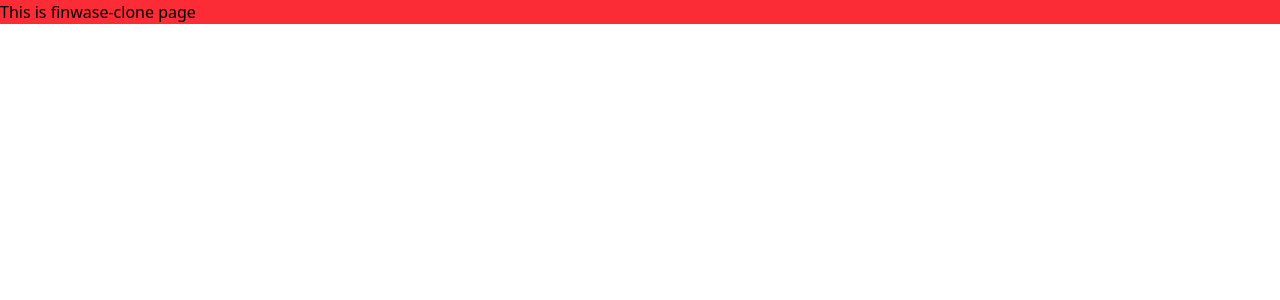
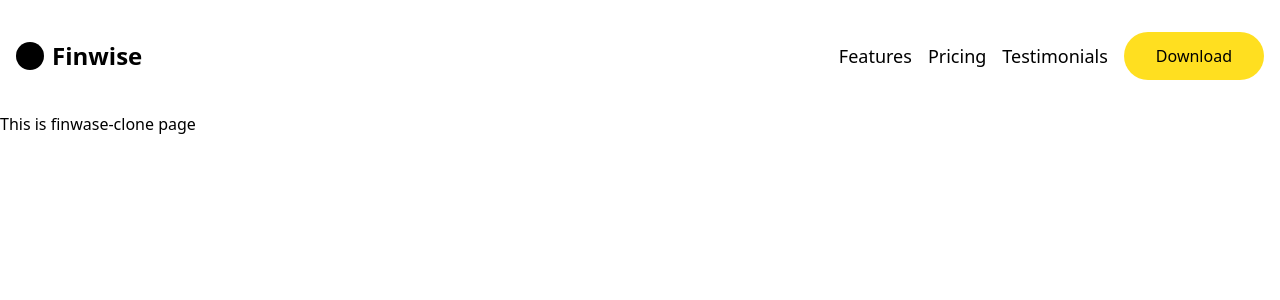
Before and after one commit to codehass/finwise-clone, a Next.js app: page / in a window 1280 px wide. Shown: the top 300 px of the page. Built offline with nearby package versions, Linux system fonts and the light colour scheme.

Commit message:
add Navbar

```diff
--- a/app/page.tsx
+++ b/app/page.tsx
@@ -1,8 +1,10 @@
 import Image from "next/image";
+import Navbar from "./ui/Navbar";
 
 export default function Home() {
   return (
-    <div className="bg-red-500">
+    <div >
+      <Navbar />
       This is finwase-clone page
     </div>
   );
--- /dev/null
+++ b/app/ui/Navbar.tsx
@@ -0,0 +1,21 @@
+import Link from "next/link";
+
+
+export default function Navbar() {
+  return (
+    <nav className="flex items-center justify-between py-8 px-4">
+      <div className="flex items-center justify-center gap-2">
+        <p className="w-7 h-7 bg-black rounded-full">.</p>
+        <p className="text-2xl font-bold">Finwise</p>
+      </div>
+      <div className="flex items-center gap-4">
+        <Link href="/" className="text-lg ">Features</Link>
+        <Link href="/" className="text-lg">Pricing</Link>
+        <Link href="/" className="text-lg">Testimonials</Link>
+        <button className="bg-yellow-300 px-8 py-3 rounded-3xl">
+          Download
+        </button>
+        </div>
+    </nav>
+  )
+}
```
